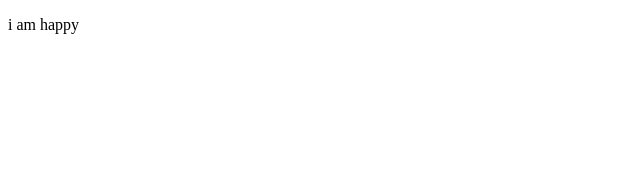
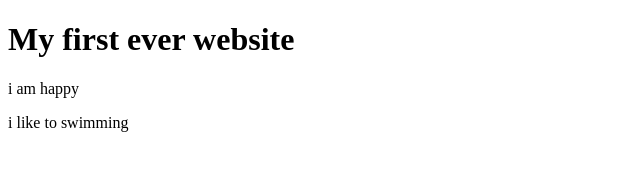
Before and after one commit to tanvirBestp/my-new-project, a plain HTML site: page index.html in a window 1280 px wide. Shown: the whole page, without its empty margins (0-640 px from the left). Drawn offline with Linux system fonts and the light colour scheme.

Commit message:
first commit

```diff
--- a/index.html
+++ b/index.html
@@ -7,6 +7,8 @@
     <title>Document</title>
 </head>
 <body>
+    <h1>My first ever website</h1>
     <p>i am happy</p>
+    <p>i like to swimming</p>
 </body>
 </html>
```
